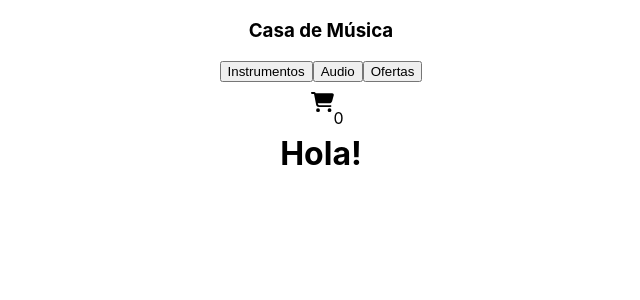
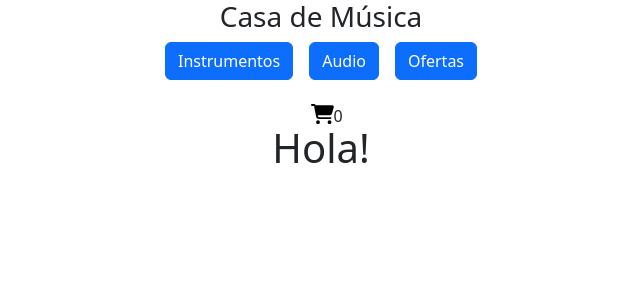
Before and after one commit to FacuM87/CasaDeMusica-React, a React (Create React App) app: page / in a window 1280 px wide. Shown: the top 300 px of the page, without its empty margins (319-959 px from the left). Built offline with nearby package versions, Linux system fonts and the light colour scheme.

Commit message:
Incorpora react-bootstrap

```diff
--- a/package.json
+++ b/package.json
@@ -6,7 +6,9 @@
     "@testing-library/jest-dom": "^5.16.5",
     "@testing-library/react": "^13.4.0",
     "@testing-library/user-event": "^13.5.0",
+    "bootstrap": "^5.3.0",
     "react": "^18.2.0",
+    "react-bootstrap": "^2.8.0",
     "react-dom": "^18.2.0",
     "react-scripts": "5.0.1",
     "web-vitals": "^2.1.4"
--- a/src/App.css
+++ b/src/App.css
@@ -8,7 +8,3 @@
   height: 20px;
   margin: 0 auto;
 }
-
-.nav{
-  margin-bottom: 10px;
-}
--- a/src/App.js
+++ b/src/App.js
@@ -1,5 +1,6 @@
 import NavBar from "./components/NavBar/NavBar"
 import ItemListContainer from "./components/ItemListContainer/ItemListContainer"
+import 'bootstrap/dist/css/bootstrap.min.css'
 import './App.css';
 
 function App() {
--- a/src/components/NavBar/NavBar.js
+++ b/src/components/NavBar/NavBar.js
@@ -2,12 +2,12 @@ import CartWidget from "../CartWidget/CartWidget"
 
 const NavBar = () => {
     return (
-        <nav>
+        <nav className="container">
             <h3>Casa de Música</h3>
-            <div className="nav">
-                <button>Instrumentos</button>
-                <button>Audio</button>
-                <button>Ofertas</button>
+            <div className="d-flex justify-content-center gap-3 mb-4">
+                <button className="btn btn-primary">Instrumentos</button>
+                <button className="btn btn-primary">Audio</button>
+                <button className="btn btn-primary">Ofertas</button>
             </div>
             <CartWidget />
         </nav>
```
Also changed, not shown: 1 other file (tests, documents, lock files or other folders).
